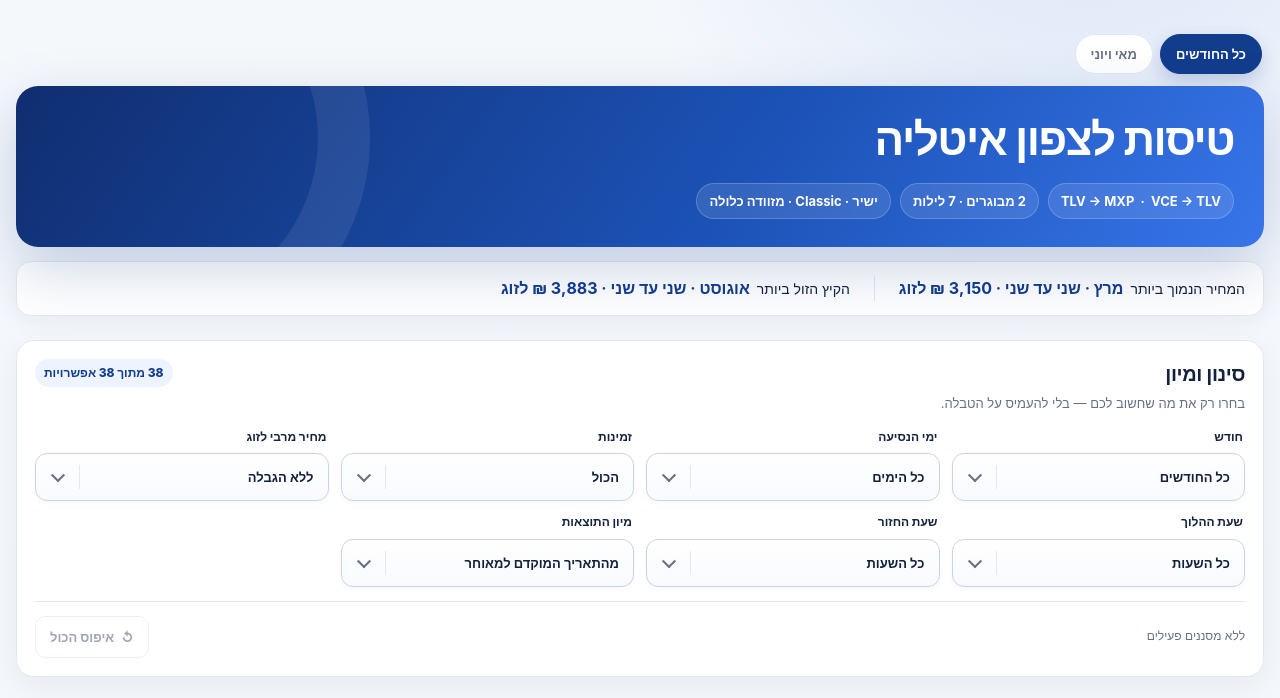
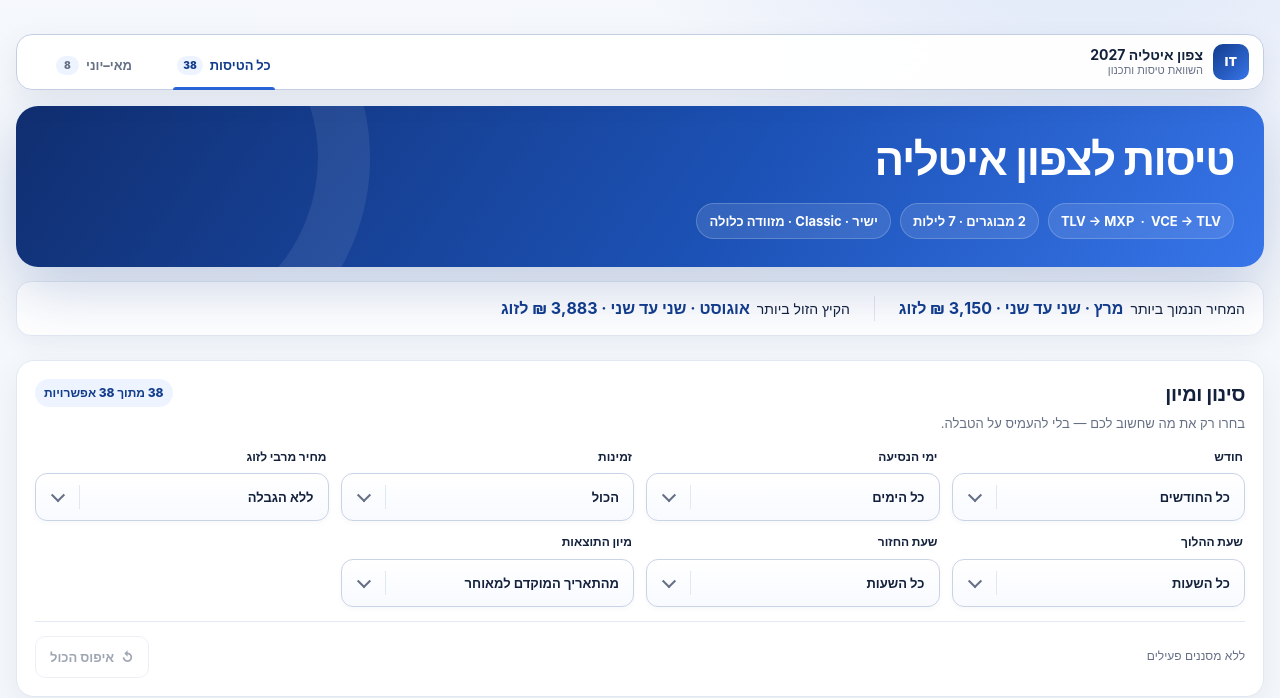
Before and after one commit to amordechai-dn/Italy, a plain HTML site: page index.html in a window 1280 px wide. Shown: the top 698 px of the page. Drawn offline with Linux system fonts and the light colour scheme.

Commit message:
Redesign page navigation as professional tabs

```diff
--- a/index.html
+++ b/index.html
@@ -35,14 +35,28 @@
     button,select { font:inherit; }
     button:focus-visible,select:focus-visible { outline:3px solid color-mix(in srgb,var(--blue-2) 30%,transparent); outline-offset:2px; }
     main { width:min(100% - 32px,1440px); margin:auto; padding:34px 0 48px; }
-    .page-nav { display:flex; gap:7px; margin:0 2px 12px; }
-    .page-nav a {
-      display:inline-flex; align-items:center; justify-content:center; min-height:40px; padding:8px 15px;
-      color:var(--muted); border:1px solid var(--line); border-radius:999px; background:var(--panel);
-      text-decoration:none; font-size:13px; font-weight:800; transition:.18s ease;
+    .site-header {
+      position:sticky; top:8px; z-index:40; display:grid; grid-template-columns:minmax(230px,1fr) auto;
+      align-items:center; gap:24px; margin-bottom:16px; padding:9px 14px 0;
+      border:1px solid color-mix(in srgb,var(--line) 85%,var(--blue)); border-radius:16px;
+      background:color-mix(in srgb,var(--panel) 94%,transparent); box-shadow:0 10px 28px rgba(22,47,92,.08);
+      backdrop-filter:blur(16px); -webkit-backdrop-filter:blur(16px);
     }
-    .page-nav a:hover { color:var(--blue); border-color:color-mix(in srgb,var(--blue) 35%,var(--line)); }
-    .page-nav a[aria-current="page"] { color:#fff; border-color:var(--blue); background:var(--blue); box-shadow:0 7px 18px rgba(18,60,140,.2); }
+    .site-brand { display:flex; align-items:center; gap:10px; min-width:0; padding-bottom:9px; color:var(--text); text-decoration:none; }
+    .brand-mark { display:grid; place-items:center; flex:0 0 36px; width:36px; height:36px; color:#fff; border-radius:10px; background:linear-gradient(135deg,#123c8c,#3775e9); font-size:12px; font-weight:900; letter-spacing:.04em; }
+    .site-brand-copy { display:grid; min-width:0; line-height:1.25; }
+    .site-brand-copy strong { overflow:hidden; text-overflow:ellipsis; white-space:nowrap; font-size:14px; }
+    .site-brand-copy small { color:var(--muted); font-size:11px; }
+    .page-tabs { display:flex; align-self:stretch; gap:4px; }
+    .page-tab {
+      position:relative; display:flex; align-items:center; justify-content:center; gap:7px; min-width:126px; padding:10px 13px 12px;
+      color:var(--muted); text-decoration:none; font-size:13px; font-weight:800; transition:color .18s ease,background .18s ease;
+    }
+    .page-tab::after { content:""; position:absolute; right:12px; bottom:-1px; left:12px; height:3px; border-radius:3px 3px 0 0; background:var(--blue-2); opacity:0; transform:scaleX(.65); transition:.18s ease; }
+    .page-tab:hover { color:var(--blue); background:var(--blue-soft); }
+    .page-tab[aria-current="page"] { color:var(--blue); }
+    .page-tab[aria-current="page"]::after { opacity:1; transform:scaleX(1); }
+    .tab-count { min-width:23px; padding:2px 6px; color:inherit; border-radius:999px; background:var(--blue-soft); text-align:center; font-size:10px; font-weight:900; }
     .hero {
       position:relative; overflow:hidden; padding:28px 30px; color:#fff; border-radius:22px;
       background:linear-gradient(125deg,#102e70 0%,#1c52b6 58%,#3775e9 100%);
@@ -171,6 +185,12 @@
     @media (prefers-reduced-motion:reduce) { *,*::before,*::after { scroll-behavior:auto!important; transition:none!important; } }
     @media (max-width:760px) {
       main { width:min(100% - 20px,720px); padding:16px 0 30px; }
+      .site-header { top:6px; grid-template-columns:1fr; gap:0; padding:9px 10px 0; border-radius:14px; }
+      .site-brand { padding:0 3px 8px; }
+      .brand-mark { width:34px; height:34px; flex-basis:34px; }
+      .page-tabs { width:100%; border-top:1px solid var(--line); }
+      .page-tab { flex:1; min-width:0; padding:10px 8px 11px; }
+      .page-tab::after { right:8px; left:8px; }
       .hero { padding:24px 20px; border-radius:20px; }
       h1 { font-size:29px; }
       .trip-strip { gap:7px; margin-top:18px; }
@@ -218,10 +238,13 @@
 </head>
 <body>
 <main>
-  <nav class="page-nav" aria-label="עמודי האתר">
-    <a href="./" aria-current="page">כל החודשים</a>
-    <a href="may-june.html">מאי ויוני</a>
-  </nav>
+  <header class="site-header">
+    <a class="site-brand" href="./"><span class="brand-mark" aria-hidden="true">IT</span><span class="site-brand-copy"><strong>צפון איטליה 2027</strong><small>השוואת טיסות ותכנון</small></span></a>
+    <nav class="page-tabs" aria-label="עמודי האתר">
+      <a class="page-tab" href="./" aria-current="page"><span>כל הטיסות</span><span class="tab-count">38</span></a>
+      <a class="page-tab" href="may-june.html"><span>מאי–יוני</span><span class="tab-count">8</span></a>
+    </nav>
+  </header>
   <header class="hero">
     <h1>טיסות לצפון איטליה</h1>
     <div class="trip-strip">
```
Also changed, not shown: may-june.html (+26 -8 lines).
